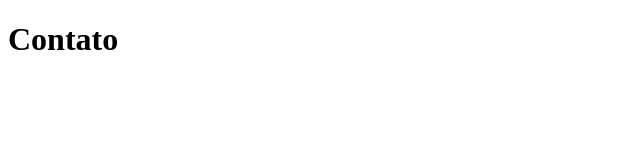
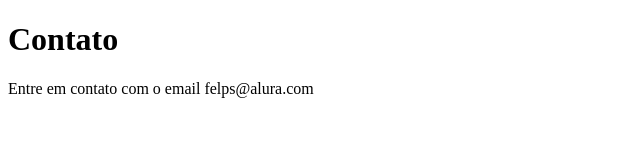
Before and after one commit to Filipe-Alexandre/sistema-de-cadastro, a plain HTML site: page contato.html in a window 1280 px wide. Shown: the whole page, without its empty margins (0-640 px from the left). Drawn offline with Linux system fonts and the light colour scheme.

Commit message:
adicionando email de contato

```diff
--- a/contato.html
+++ b/contato.html
@@ -8,5 +8,6 @@
 </head>
 <body>
     <h1>Contato</h1>
+    <p>Entre em contato com o email felps@alura.com</p>
 </body>
 </html>
```
